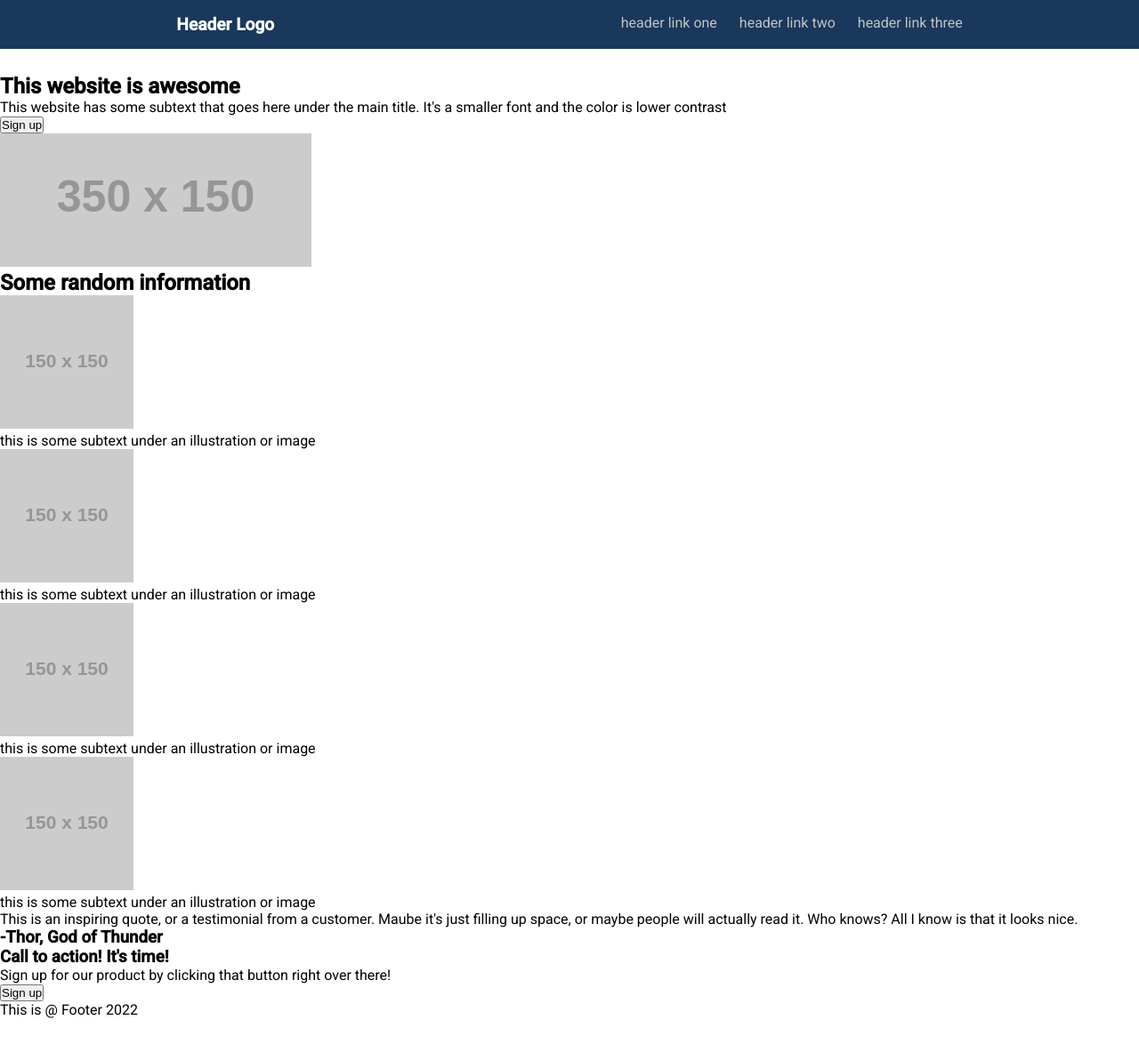
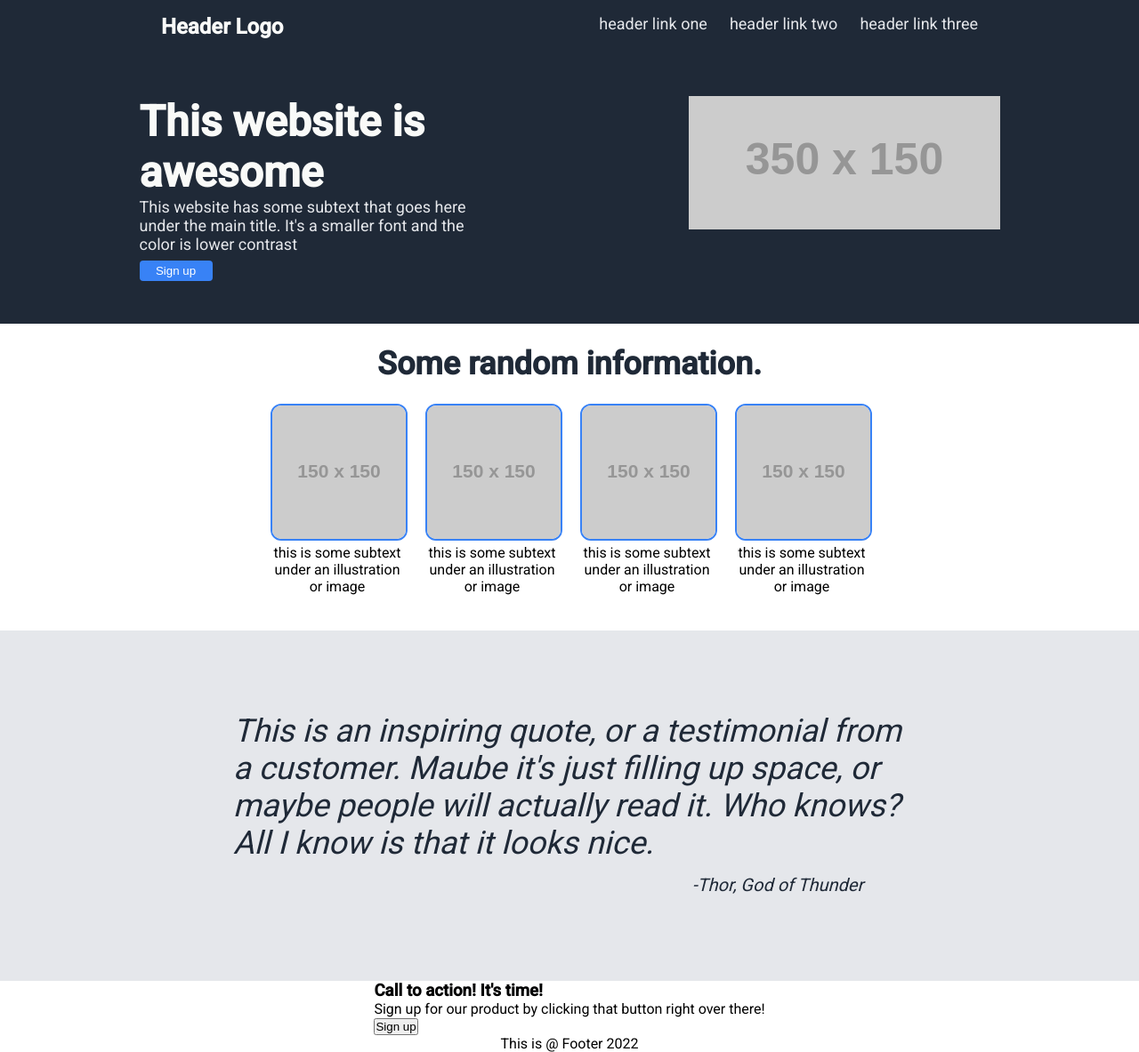
Before and after one commit to dylanjacob76/landing-page-top, a plain HTML site: page index.html in a window 1280 px wide. Shown: the whole page at 89% size. Before the commit the page ends 1145 px from the top, so only its background shows below. Drawn offline with Linux system fonts and the light colour scheme; placeholder pictures from the web are drawn by us.

Commit message:
added info and quote section styling as well as modified some html

```diff
--- a/assets/style.css
+++ b/assets/style.css
@@ -3,29 +3,35 @@
 * {
     margin: 0;
     padding: 0;
+    box-sizing: border-box;
+    /* border: 1px solid black; */
 }
 
 .container {
     font-family: 'Roboto', sans-serif;
-    /* max-width: 940px;
-    margin: 0 auto; */
+    display: flex;
+    flex-direction: column;
+    align-items: center;
 }
 
 
 /* HEADER CONTENT HERE */
+/* FIXME: header and hero don't line up correctly */
+
 header {
     display: flex;
     justify-content: space-around;
     padding: 16px;
-    margin-bottom: 28px;
-    background-color: rgb(25, 56, 91);
+    background-color: #1f2937;
+    width: 100%;
 
 }
 
-.main-header {
-    color: #fff;
-    font-size: 60%;
+.main-header h1 {
+    font-size: 24px;
+    color:#f9faf8;
 }
+
 
 .nav ul {
     display: flex;
@@ -40,6 +46,97 @@ header {
 .nav ul a li {
     margin-left: 25px;
     list-style: none;
+    font-size: 18px;
+    color: #e5e7eb
 }
 
 /* HERO CONTENT HERE  */
+.hero-section {
+    display: flex;
+    justify-content: space-around;
+    width: 100%;
+    padding: 48px;
+    background-color: #1f2937;
+    color: #fff;
+}
+
+.sign-up {
+    display: flex;
+    flex-direction: column;
+    width: 400px;
+}
+
+.sign-up h2 {
+    font-size: 48px;
+    font-weight: bolder;
+    color: #f9faf8;
+}
+
+.sign-up p {
+    font-size: 18px;
+    color: #e5e7eb
+}
+
+.sign-up button {
+    width: 82px;
+    margin-top: 8px;
+    color: #fff;
+    background-color: #3882f6;
+    border-style: none;
+    border-radius: 4px;
+    padding: 4px;
+    cursor: pointer;
+}
+
+/* INFO CONTENT HERE */
+.info-section h2 {
+    text-align: center;
+    margin: 24px;
+    font-size: 36px;
+    font-weight: bolder;
+    color: #1f2937
+}
+
+.image-collage {
+    display: flex;
+    justify-content: center;
+}
+
+.cards {
+    width: 150px;
+    margin: 0px 12px 40px 12px;
+}
+
+.cards img {
+    border: 2px solid #3882f6;
+    border-radius: 12px;
+}
+
+.cards p {
+    text-align: center;
+}
+
+/* QUOTE CONTENT HERE */
+.quote-section {
+    display: flex;
+    justify-content: center;
+    background-color: #e5e7eb;
+    width: 100%;
+}
+
+.quote p {
+    font-size: 36px;
+    font-weight: lighter;
+    font-style: italic;
+    color: #1f2937;
+    padding: 92px;
+    max-width: 940px; /* could this work for the header and hero?*/
+}
+
+.author {
+    font-size: 20px;
+    margin: 200px 0px 0px 516px;
+}
+
+
+/* FOOTER CONTENT HERE */
--- a/index.html
+++ b/index.html
@@ -41,25 +41,30 @@
             </div>
         </div>
         <div class="info-section">
-            <h2>Some random information</h2>
+            <h2>Some random information.</h2>
             <div class="image-collage">
+                <div class="cards">
                     <img src="https://via.placeholder.com/150" alt="">
                     <p>this is some subtext under an illustration or image</p>
+                </div>
+                <div class="cards">
                     <img src="https://via.placeholder.com/150" alt="">
                     <p>this is some subtext under an illustration or image</p>
+                </div>
+                <div class="cards">
                     <img src="https://via.placeholder.com/150" alt="">
                     <p>this is some subtext under an illustration or image</p>
+                </div>
+                <div class="cards">
                     <img src="https://via.placeholder.com/150" alt="">
                     <p>this is some subtext under an illustration or image</p>
+                </div>
             </div>
         </div>
         <div class="quote-section">
             <div class="quote">
                 <p>This is an inspiring quote, or a testimonial from a customer. Maube it's just filling up space, or
-                    maybe people will actually read it. Who knows? All I know is that it looks nice.</p>
-            </div>
-            <div class="author">
-                <h3>-Thor, God of Thunder</h3>
+                    maybe people will actually read it. Who knows? All I know is that it looks nice. <span class="author">-Thor, God of Thunder</span></p>
             </div>
         </div>
         <div class="sign-up-section">
```
Lines whose indentation alone changed are shown as unchanged.
